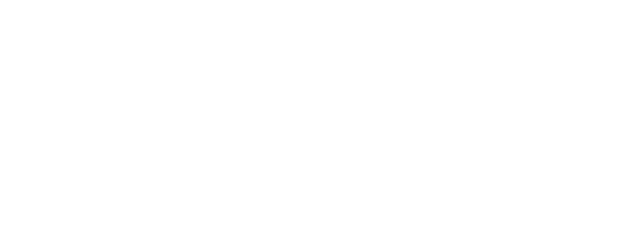
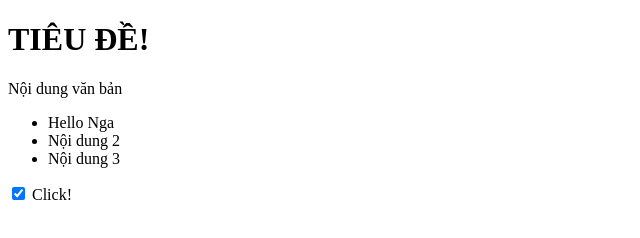
Before and after one commit to AiNga04/1.-html_css, a plain HTML site: page 1_helloJS.js/index.html in a window 1280 px wide. Shown: the whole page, without its empty margins (0-640 px from the left). Drawn offline with Linux system fonts and the light colour scheme.

Commit message:
feat(js): bom dom document

```diff
--- /dev/null
+++ b/1_helloJS.js/dom.js
@@ -0,0 +1,33 @@
+document.addEventListener("DOMContentLoaded", function () {
+  console.log("getElementById");
+  let checkbox = document.getElementsByClassName("checkbox");
+  console.log(checkbox);
+  checkbox.innerHTML = "click me!";
+  console.log(checkbox.innerHTML);
+
+  console.log("getElementsByTagName");
+  let li_item = document.getElementsByTagName("li");
+  console.log(li_item);
+
+  li_item[0].innerHTML = "100";
+  console.log(li_item[0]);
+
+  console.log(document.getElementsByTagName("h1"));
+  document.getElementsByTagName("h1").innerHTML = "click me!";
+
+  let titleId = document.getElementById("heading_title");
+  console.log(titleId.innerHTML);
+  titleId.innerHTML = "TIÊU ĐỀ!";
+  console.log(titleId.innerHTML);
+
+  let item_1 = document.querySelector("#noi_dung_1");
+  console.log(item_1);
+  item_1.innerHTML = "Hello Nga";
+  console.log(item_1.innerHTML);
+
+  let link = document.querySelector("ul a");
+  console.log(link);
+
+  let checked_1 = document.querySelector(".checkbox");
+  checked_1.checked = true;
+});
--- a/1_helloJS.js/index.html
+++ b/1_helloJS.js/index.html
@@ -44,8 +44,30 @@
   <!-- <script src="ke-thua.js"></script> -->
   <!-- <script src="ke-thua-bt.js"></script> -->
   <!-- <script src="get-set.js"></script> -->
-  <script src="encapsulation.js"></script>
+  <!-- <script src="encapsulation.js"></script> -->
+  <script src="dom.js"></script>
 
+  <html>
+
+  <head>
+    <title>Trang web</title>
+  </head>
+
+  <body>
+    <h1 id="heading_title">Tiêu đề</h1>
+    <p>Nội dung văn bản</p>
+    <ul>
+      <li id="noi_dung_1">Nội dung 1</li>
+      <li>Nội dung 2</li>
+      <li>Nội dung 3
+        <a href="ainga.dev"></a>
+      </li>
+    </ul>
+
+    <input type="checkbox" class="checkbox" id="checkbox"> Click!
+  </body>
+
+  </html>
 </body>
 
 </html>
```
